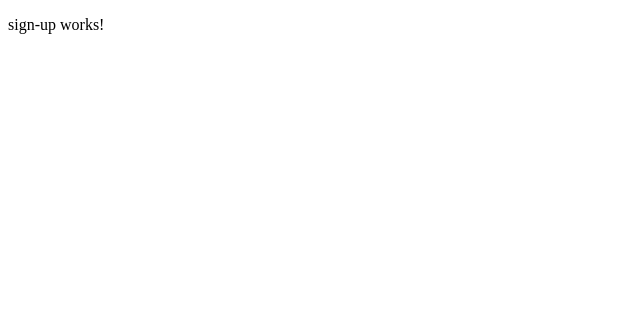
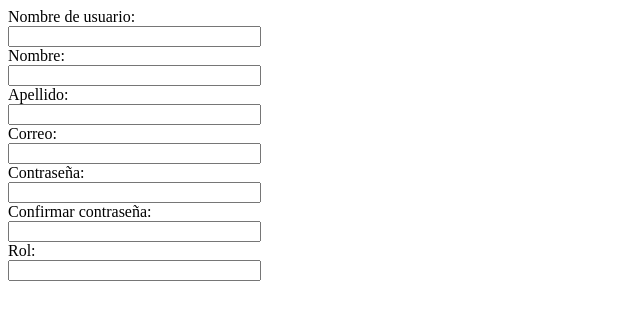
Before and after one commit to JoelRazuri/Gestion-de-Eventos-Angular, an Angular app: page /sign-up in a window 1280 px wide. Shown: the top 320 px of the page, without its empty margins (0-640 px from the left). Built offline with nearby package versions, Linux system fonts and the light colour scheme.

Commit message:
html and css sign-up page

```diff
--- a/src/app/pages/sign-up/sign-up.component.css
+++ b/src/app/pages/sign-up/sign-up.component.css
@@ -0,0 +1,12 @@
+.context-form-register {
+    display: flex;
+    width: 100%;
+    align-items: center;
+    justify-content: center;
+}
+
+.form-register {
+    display: flex;
+    flex-direction: column;
+    width: 20%;
+}
--- a/src/app/pages/sign-up/sign-up.component.html
+++ b/src/app/pages/sign-up/sign-up.component.html
@@ -1 +1,24 @@
-<p>sign-up works!</p>
+<div class="content-form-register">
+    <form action="" method="post" class="form-register">
+        <label for="">Nombre de usuario:</label>
+        <input type="text">
+
+        <label for="">Nombre:</label>
+        <input type="text">
+
+        <label for="">Apellido:</label>
+        <input type="text">
+
+        <label for="">Correo:</label>
+        <input type="text">
+
+        <label for="">Contraseña:</label>
+        <input type="text">
+
+        <label for="">Confirmar contraseña:</label>
+        <input type="text">
+
+        <label for="">Rol:</label>
+        <input type="text">
+    </form>
+</div>
```
